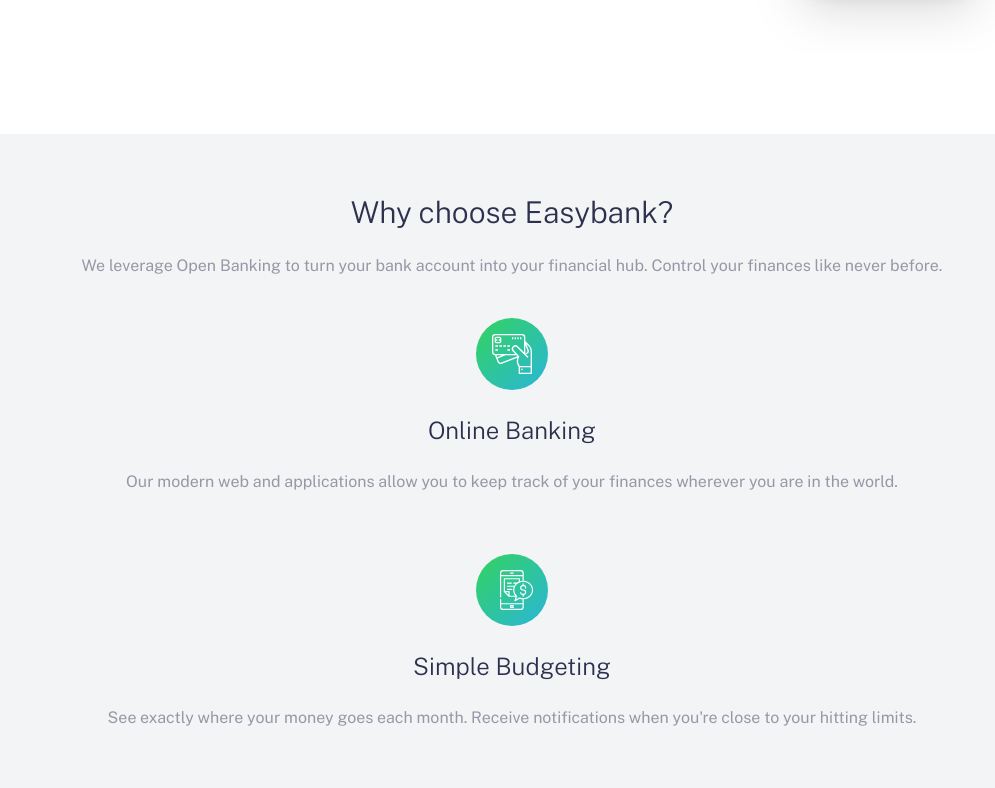
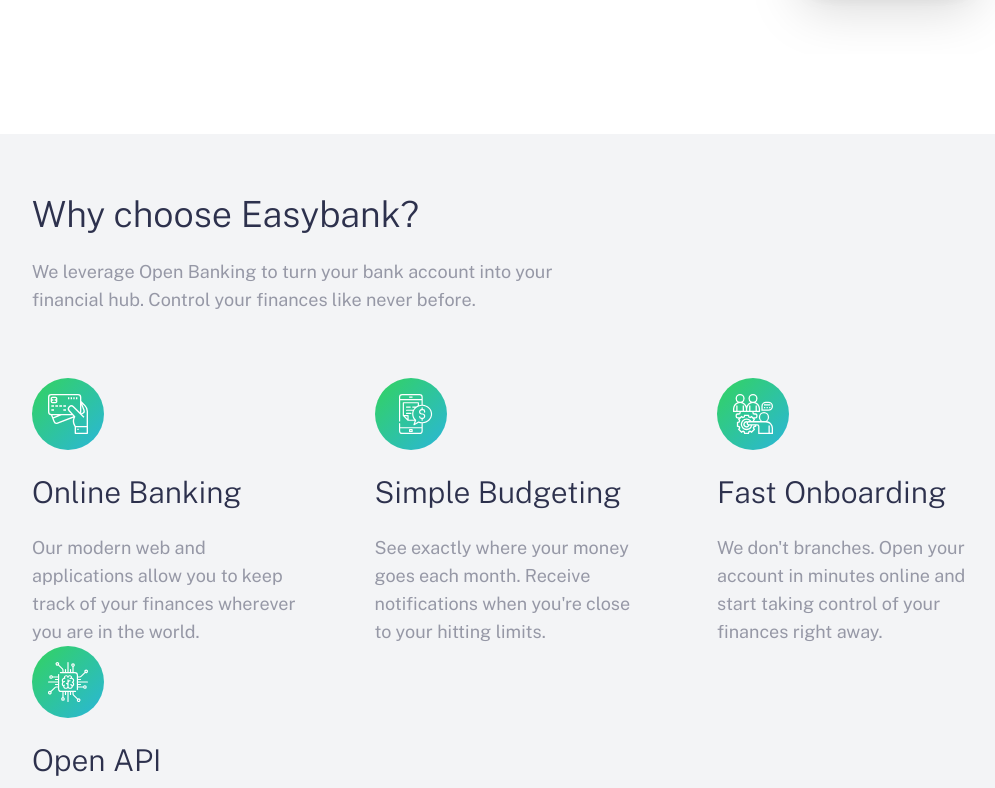
Before and after one commit to MarziaJalili/easybank-landing-page, a React (Vite) app: page / in a window 1280 px wide. Shown: the part 720-1508 px from the top of the page, without its empty margins (128-1123 px from the left). Built offline with nearby package versions, Linux system fonts and the light colour scheme.

Commit message:
finished the features for desktop

```diff
--- a/src/components/Features.jsx
+++ b/src/components/Features.jsx
@@ -28,24 +28,35 @@
 const Features = () => {
   // generate features...
   const features = featureData.map((item) => (
-    <li key={item.heading} className="flex flex-col space-y-6 items-center">
+    <li
+      key={item.heading}
+      className="flex flex-col space-y-6 items-center md:items-start md:w-[275px] shrink-0"
+    >
       <img src={item.img} alt="feature image" />
-      <h3 className="text-Dark-Blue text-2xl font-light">{item.heading}</h3>
-      <p className="text-Grayish-Blue">{item.paragraph}</p>
+      <h3 className="text-Dark-Blue text-2xl font-light xl:text-3xl">
+        {item.heading}
+      </h3>
+      <p className="text-Grayish-Blue max-md:w-3/4 xl:text-lg">
+        {item.paragraph}
+      </p>
     </li>
   ));
 
   return (
-    <section className="features bg-Light-Grayish-Blue flex flex-col  text-center items-center space-y-6 px-6 py-15 mt-20">
-      <h2 className="text-Dark-Blue text-3xl font-light">
-        Why choose Easybank?
-      </h2>
-      <p className="text-Grayish-Blue mb-10">
-        We leverage Open Banking to turn your bank account into your financial
-        hub. Control your finances like never before.
-      </p>
+    <section className="features bg-Light-Grayish-Blue flex flex-col  text-center items-center space-y-6 px-6 py-15 mt-20 md:items-start md:text-left md:px-40 ">
+      <div className="flex flex-col space-y-6 md:max-w-xl">
+        <h2 className="text-Dark-Blue text-3xl font-light md:text-4xl">
+          Why choose Easybank?
+        </h2>
+        <p className="text-Grayish-Blue mb-10 md:text-lg">
+          We leverage Open Banking to turn your bank account into your financial
+          hub. Control your finances like never before.
+        </p>
+      </div>
 
-      <ul className="flex flex-col space-y-15">{features}</ul>
+      <ul className="flex  w-full flex-col space-y-15 md:flex-row  md:items-center xl:space-y-0 flex-wrap  md:justify-between">
+        {features}
+      </ul>
     </section>
   );
 };
```
